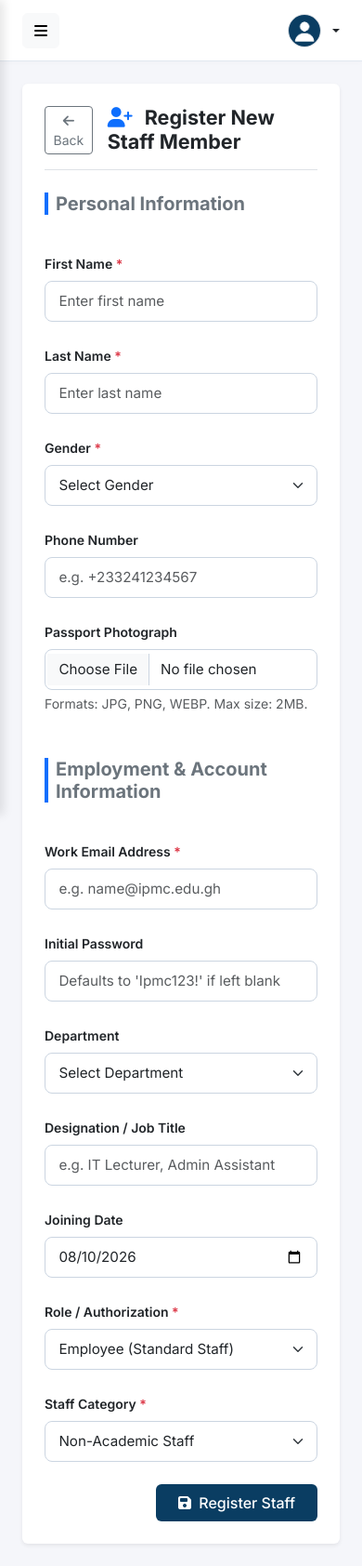
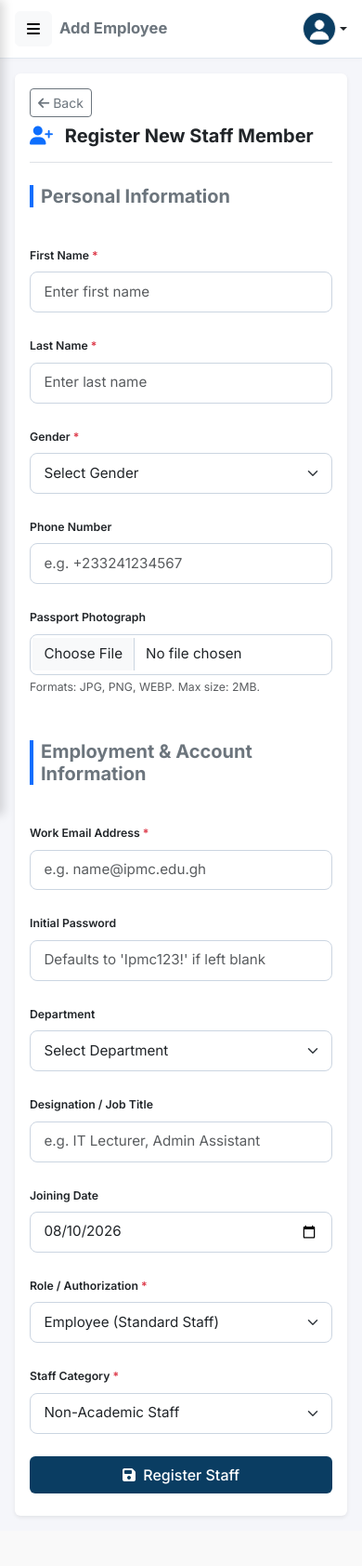
Before and after one commit to Ibrahimq683258e/EMS---IPMC, a PHP site: page /employee-add.php in a window 390 px wide. Shown: the whole page at 93% size. After the commit the page ends 1632 px from the top, so only its background shows below. Run offline with PHP 8.4, Linux system fonts and the light colour scheme; the visitor is signed in with stand-in values (Sample User, id 1); data comes from the database, SQL or seed files in the repository.

Commit message:
Thoroughly audit and enhance the visual responsiveness of the Web-Based Employee Management System across all devices (320px to ultra-wide) while maintaining 100% of core HR workflows and business logic.
Co-authored-by: Ibrahimq683258e <142511333+Ibrahimq683258e@users.noreply.github.com>

```diff
--- a/announcements.php
+++ b/announcements.php
@@ -58,7 +58,7 @@ include_once __DIR__ . '/includes/header.php';
     <!-- Left Column: Add Announcement (Admin/HR only) -->
     <?php if (isAdmin() || isHR()): ?>
         <div class="col-12 col-lg-4 mb-4">
-            <div class="card border-0 shadow-sm p-4 bg-white">
+            <div class="card border-0 shadow-sm p-3 p-md-4 bg-white">
                 <h5 class="fw-bold mb-3 text-dark"><i class="fa-solid fa-plus-circle text-success me-2"></i> Post New Announcement</h5>
 
                 <?php if (!empty($error)): ?>
@@ -91,7 +91,7 @@ include_once __DIR__ . '/includes/header.php';
 
     <!-- Right Column: Bulletins Feed -->
     <div class="col-12 <?php echo (isAdmin() || isHR()) ? 'col-lg-8' : ''; ?> mb-4">
-        <div class="card border-0 shadow-sm p-4 bg-white h-100">
+        <div class="card border-0 shadow-sm p-3 p-md-4 bg-white h-100">
             <h5 class="fw-bold mb-4 text-dark"><i class="fa-solid fa-newspaper text-primary me-2"></i> Active Bulletins & Campus Board</h5>
 
             <?php if (empty($announcements)): ?>
--- a/appraisal.php
+++ b/appraisal.php
@@ -60,7 +60,7 @@ include_once __DIR__ . '/includes/header.php';
     <!-- Left Column: Submit Appraisal Rating (Admin / HR only) -->
     <?php if (isAdmin() || isHR()): ?>
         <div class="col-12 col-lg-4 mb-4">
-            <div class="card border-0 shadow-sm p-4 bg-white">
+            <div class="card border-0 shadow-sm p-3 p-md-4 bg-white">
                 <h5 class="fw-bold mb-3 text-dark"><i class="fa-solid fa-star-half-stroke text-warning me-2"></i> Submit New Appraisal</h5>
 
                 <?php if (!empty($error)): ?>
@@ -125,7 +125,7 @@ include_once __DIR__ . '/includes/header.php';
 
     <!-- Right Column: Appraisal History -->
     <div class="col-12 <?php echo (isAdmin() || isHR()) ? 'col-lg-8' : ''; ?> mb-4">
-        <div class="card border-0 shadow-sm p-4 bg-white h-100">
+        <div class="card border-0 shadow-sm p-3 p-md-4 bg-white h-100">
             <h5 class="fw-bold mb-3 text-dark"><i class="fa-solid fa-list-check text-primary me-2"></i> Performance Appraisals History</h5>
 
             <?php if (empty($appraisals)): ?>
--- a/attendance.php
+++ b/attendance.php
@@ -63,7 +63,7 @@ include_once __DIR__ . '/includes/header.php';
 <div class="row">
     <!-- Date selector toolbar -->
     <div class="col-12 mb-4">
-        <div class="card border-0 shadow-sm p-4 bg-white">
+        <div class="card border-0 shadow-sm p-3 p-md-4 bg-white">
             <form method="GET" action="attendance.php" class="row g-3 align-items-center">
                 <div class="col-12 col-md-4">
                     <h5 class="fw-bold mb-0 text-dark"><i class="fa-solid fa-clipboard-user text-primary me-2"></i> Attendance Log</h5>
@@ -96,7 +96,7 @@ include_once __DIR__ . '/includes/header.php';
         <form method="POST" action="attendance.php?date=<?php echo urlencode($selected_date); ?>">
             <input type="hidden" name="csrf_token" value="<?php echo htmlspecialchars($csrf_token); ?>">
 
-            <div class="card border-0 shadow-sm bg-white mb-4">
+            <div class="card border-0 shadow-sm bg-white mb-4 p-1">
                 <div class="card-body p-0">
                     <?php if (empty($records)): ?>
                         <div class="text-center py-5 text-muted">
--- a/css/style.css
+++ b/css/style.css
@@ -6,7 +6,7 @@
     --ipmc-dark: #1e272e;
     --ipmc-light: #f8f9fa;
     --ipmc-sidebar-width: 250px;
-    --ipmc-transition: all 0.3s ease;
+    --ipmc-transition: all 0.3s cubic-bezier(0.4, 0, 0.2, 1);
 }
 
 body {
@@ -14,6 +14,15 @@ body {
     background-color: #f5f6fa;
     color: var(--ipmc-dark);
     min-height: 100vh;
+    overflow-x: hidden;
+}
+
+#wrapper {
+    display: flex;
+    width: 100%;
+    min-height: 100vh;
+    overflow-x: hidden;
+    position: relative;
 }
 
 /* Sidebar Styling */
@@ -72,11 +81,13 @@ body {
 
 /* Content Area Layout */
 #content {
+    flex: 1;
     margin-left: var(--ipmc-sidebar-width);
     min-height: 100vh;
     display: flex;
     flex-direction: column;
     transition: var(--ipmc-transition);
+    width: calc(100% - var(--ipmc-sidebar-width));
 }
 
 /* Top Navbar Styling */
@@ -85,6 +96,7 @@ body {
     border-bottom: 1px solid #e2e8f0;
     padding: 0.85rem 1.5rem;
     box-shadow: 0 2px 4px rgba(0,0,0,0.02);
+    z-index: 1030;
 }
 
 /* Dashboard Summary Cards */
@@ -185,6 +203,7 @@ body {
     padding: 0.6rem 0.9rem;
     font-size: 0.95rem;
     transition: border-color 0.2s ease, box-shadow 0.2s ease;
+    width: 100%;
 }
 
 .form-control:focus, .form-select:focus {
@@ -227,8 +274,73 @@ body {
     }
     #content {
         margin-left: 0;
+        width: 100%;
     }
     .top-navbar {
         padding: 0.85rem 1rem;
     }
 }
+
+/* Medium & Small Tablet Breakpoint Range */
+@media (max-width: 767.98px) {
+    .top-navbar h5 {
+        font-size: 1.1rem;
+    }
+    .container-fluid {
+        padding: 1rem !important;
+    }
+    .card-stat .card-body {
+        padding: 1.25rem;
+    }
+}
+
+/* Extra Small Phones & Narrow break limits (320px to 480px) */
+@media (max-width: 480px) {
+    body {
+        font-size: 14px;
+    }
+    .top-navbar {
+        padding: 0.75rem 0.85rem;
+    }
+    .top-navbar #userMenuDropdown span {
+        display: none !important;
+    }
+    .card-stat .card-body {
+        padding: 1rem;
+    }
+    .stat-icon {
+        width: 40px;
+        height: 40px;
+        font-size: 1.15rem;
+    }
+
+    /* Target large primary action buttons to make them fully tapable */
+    .btn-ipmc, .btn-accent, .btn-submit-mobile {
+        width: 100%;
+        margin-bottom: 0.5rem;
+    }
+
+    .btn-group, .d-flex-mobile-stack {
+        flex-direction: column !important;
+    }
+    .btn-group .btn {
+        border-radius: 6px !important;
+        margin-bottom: 0.25rem;
+        width: 100%;
+    }
+    /* Stop clipping on table texts */
+    .table td, .table th {
+        padding: 0.75rem 0.85rem;
+    }
+    /* Multi-columns wrap naturally */
+    .row {
+        --bs-gutter-x: 1rem;
+    }
+}
+
+/* Ultra Narrow Device Limits (320px - 350px) */
+@media (max-width: 350px) {
+    .top-navbar h5 {
+        display: none !important; /* Hide title completely to avoid overlaps */
+    }
+}
--- a/departments.php
+++ b/departments.php
@@ -77,7 +77,7 @@ include_once __DIR__ . '/includes/header.php';
 <div class="row">
     <!-- Left Column: Department List -->
     <div class="col-12 col-lg-8 mb-4">
-        <div class="card border-0 shadow-sm bg-white p-4 h-100">
+        <div class="card border-0 shadow-sm bg-white p-3 p-md-4 h-100">
             <h5 class="fw-bold mb-3 text-dark"><i class="fa-solid fa-building-user text-primary me-2"></i> Institutional Departments</h5>
 
             <?php if (empty($departments)): ?>
@@ -132,7 +132,7 @@ include_once __DIR__ . '/includes/header.php';
 
     <!-- Right Column: Form (Contextual - Add or Edit) -->
     <div class="col-12 col-lg-4 mb-4">
-        <div class="card border-0 shadow-sm bg-white p-4 h-100" id="formContainer">
+        <div class="card border-0 shadow-sm bg-white p-3 p-md-4 h-100" id="formContainer">
             <h5 class="fw-bold mb-3 text-dark" id="formTitle"><i class="fa-solid fa-plus-circle text-success me-2"></i> Add New Department</h5>
 
             <?php if (!empty($error)): ?>
--- a/employee-add.php
+++ b/employee-add.php
@@ -99,10 +99,10 @@ include_once __DIR__ . '/includes/header.php';
 
 <div class="row justify-content-center">
     <div class="col-12 col-xl-10">
-        <div class="card border-0 shadow-sm p-4 bg-white">
-            <div class="d-flex align-items-center mb-4 border-bottom pb-3">
-                <a href="employees.php" class="btn btn-sm btn-outline-secondary me-3"><i class="fa-solid fa-arrow-left"></i> Back</a>
-                <h4 class="fw-bold mb-0 text-dark"><i class="fa-solid fa-user-plus text-primary me-2"></i> Register New Staff Member</h4>
+        <div class="card border-0 shadow-sm p-3 p-md-4 bg-white">
+            <div class="d-flex align-items-center flex-wrap mb-4 border-bottom pb-3 gap-2">
+                <a href="employees.php" class="btn btn-sm btn-outline-secondary me-2"><i class="fa-solid fa-arrow-left"></i> Back</a>
+                <h4 class="fw-bold mb-0 text-dark fs-5"><i class="fa-solid fa-user-plus text-primary me-2"></i> Register New Staff Member</h4>
             </div>
 
             <?php if (!empty($error)): ?>
@@ -204,7 +204,7 @@ include_once __DIR__ . '/includes/header.php';
                 </div>
 
                 <div class="col-12 mt-4 text-end">
-                    <button type="submit" class="btn btn-ipmc px-4 py-2"><i class="fa-solid fa-save me-1"></i> Register Staff</button>
+                    <button type="submit" class="btn btn-ipmc btn-submit-mobile px-4 py-2"><i class="fa-solid fa-save me-1"></i> Register Staff</button>
                 </div>
             </form>
         </div>
--- a/employees.php
+++ b/employees.php
@@ -32,10 +32,10 @@ include_once __DIR__ . '/includes/header.php';
 <div class="row">
     <!-- Filter Toolbar -->
     <div class="col-12 mb-4">
-        <div class="card border-0 shadow-sm p-4 bg-white">
-            <div class="d-flex justify-content-between align-items-center flex-wrap mb-3">
+        <div class="card border-0 shadow-sm p-3 p-md-4 bg-white">
+            <div class="d-flex justify-content-between align-items-center flex-wrap mb-3 gap-2">
                 <h5 class="fw-bold mb-0 text-dark"><i class="fa-solid fa-filter text-primary me-2"></i> Filter & Search Staff</h5>
-                <a href="employee-add.php" class="btn btn-ipmc"><i class="fa-solid fa-user-plus me-1"></i> Add New Employee</a>
+                <a href="employee-add.php" class="btn btn-ipmc btn-submit-mobile"><i class="fa-solid fa-user-plus me-1"></i> Add New Employee</a>
             </div>
 
             <form method="GET" action="employees.php" class="row g-3">
--- a/includes/footer.php
+++ b/includes/footer.php
@@ -5,26 +5,56 @@
     <!-- Bootstrap 5 JS Bundle with Popper -->
     <script src="https://cdn.jsdelivr.net/npm/bootstrap@5.3.2/dist/js/bootstrap.bundle.min.js"></script>
 
-    <!-- Custom jQuery-free Responsive Toggle Script -->
+    <!-- Custom jQuery-free Responsive Toggle Script with mobile overlay backdrop support -->
     <script>
         document.addEventListener('DOMContentLoaded', function () {
             const toggleBtn = document.getElementById('sidebarToggleBtn');
             const sidebar = document.getElementById('sidebar');
+            const backdrop = document.getElementById('sidebarBackdrop');
+
+            function toggleSidebar(show) {
+                if (show) {
+                    sidebar.classList.add('show');
+                    if (backdrop) backdrop.classList.add('show');
+                } else {
+                    sidebar.classList.remove('show');
+                    if (backdrop) backdrop.classList.remove('show');
+                }
+            }
 
             if (toggleBtn && sidebar) {
                 toggleBtn.addEventListener('click', function (e) {
                     e.preventDefault();
-                    sidebar.classList.toggle('show');
+                    e.stopPropagation();
+                    const isShown = sidebar.classList.contains('show');
+                    toggleSidebar(!isShown);
                 });
             }
 
-            // Close sidebar when clicking outside on mobile
+            // Close sidebar when clicking outside on mobile (clicking the backdrop overlay)
+            if (backdrop) {
+                backdrop.addEventListener('click', function () {
+                    toggleSidebar(false);
+                });
+            }
+
+            // Close sidebar when clicking outside on mobile or window resize
             document.addEventListener('click', function (e) {
-                const isClickInsideSidebar = sidebar.contains(e.target);
-                const isClickToggleBtn = toggleBtn && toggleBtn.contains(e.target);
+                if (window.innerWidth < 992 && sidebar && sidebar.classList.contains('show')) {
+                    const isClickInsideSidebar = sidebar.contains(e.target);
+                    const isClickToggleBtn = toggleBtn && toggleBtn.contains(e.target);
 
-                if (window.innerWidth < 992 && !isClickInsideSidebar && !isClickToggleBtn && sidebar.classList.contains('show')) {
-                    sidebar.classList.remove('show');
+                    if (!isClickInsideSidebar && !isClickToggleBtn) {
+                        toggleSidebar(false);
+                    }
+                }
+            });
+
+            // Adjust on window resize
+            window.addEventListener('resize', function () {
+                if (window.innerWidth >= 992) {
+                    if (sidebar) sidebar.classList.remove('show');
+                    if (backdrop) backdrop.classList.remove('show');
                 }
             });
         });
--- a/includes/header.php
+++ b/includes/header.php
@@ -23,19 +23,22 @@ require_once __DIR__ . '/auth.php';
     <link href="css/style.css" rel="stylesheet">
 </head>
 <body>
-    <div class="d-flex" id="wrapper">
+    <div id="wrapper">
+        <!-- Backdrop for mobile sidebar overlay -->
+        <div id="sidebarBackdrop" class="sidebar-backdrop"></div>
+
         <!-- Sidebar -->
         <?php include_once __DIR__ . '/sidebar.php'; ?>
 
         <!-- Content Area -->
         <div id="content">
             <!-- Top Navbar -->
-            <nav class="navbar navbar-expand-lg top-navbar px-4 d-flex justify-content-between align-items-center">
+            <nav class="navbar top-navbar px-3 px-md-4 d-flex justify-content-between align-items-center">
                 <div class="d-flex align-items-center">
-                    <button class="btn btn-light d-lg-none me-3" id="sidebarToggleBtn">
+                    <button class="btn btn-light d-lg-none me-2 me-md-3" id="sidebarToggleBtn" aria-label="Toggle Navigation">
                         <i class="fa-solid fa-bars"></i>
                     </button>
-                    <h5 class="m-0 font-weight-bold d-none d-sm-inline-block text-secondary">
+                    <h5 class="m-0 fw-bold text-secondary text-truncate" style="max-width: 180px; font-size: calc(1rem + 0.15vw);">
                         <?php echo isset($page_title) ? $page_title : "Dashboard"; ?>
                     </h5>
                 </div>
@@ -48,15 +51,19 @@ require_once __DIR__ . '/auth.php';
                             $photo_src = $_SESSION['user_photo'];
                         }
                         ?>
-                        <div class="rounded-circle overflow-hidden me-2 border" style="width: 36px; height: 36px;">
+                        <div class="rounded-circle overflow-hidden me-0 me-md-2 border" style="width: 36px; height: 36px; min-width: 36px;">
                             <img src="<?php echo $photo_src; ?>" alt="Profile" style="width: 100%; height: 100%; object-fit: cover;">
                         </div>
-                        <span class="d-none d-md-inline-block fw-semibold text-secondary">
+                        <span class="d-none d-md-inline-block fw-semibold text-secondary text-truncate" style="max-width: 120px;">
                             <?php echo $_SESSION['user_name'] ?? 'Guest'; ?>
                             <small class="badge bg-secondary ms-1" style="font-size: 0.65rem;"><?php echo $_SESSION['user_role'] ?? 'Employee'; ?></small>
                         </span>
                     </a>
                     <ul class="dropdown-menu dropdown-menu-end shadow border-0" aria-labelledby="userMenuDropdown">
+                        <li class="d-block d-md-none border-bottom pb-2 mb-2 px-3 py-1">
+                            <span class="fw-bold d-block text-truncate"><?php echo $_SESSION['user_name'] ?? 'Guest'; ?></span>
+                            <small class="badge bg-secondary mt-1"><?php echo $_SESSION['user_role'] ?? 'Employee'; ?></small>
+                        </li>
                         <li>
                             <a class="dropdown-item py-2" href="employee-view.php?id=<?php echo $_SESSION['user_id'] ?? 0; ?>">
                                 <i class="fa-solid fa-user-circle me-2 text-primary"></i> My Profile
@@ -73,13 +80,14 @@ require_once __DIR__ . '/auth.php';
             </nav>
 
             <!-- Main Content Container -->
-            <div class="container-fluid p-4">
+            <div class="container-fluid p-3 p-md-4">
 
                 <!-- Global Alerts (Success/Error/Warning) -->
                 <?php if (isset($_SESSION['success_msg'])): ?>
                     <div class="alert alert-success alert-dismissible fade show shadow-sm border-start border-4 border-success" role="alert">
                         <i class="fa-solid fa-check-circle me-2"></i>
-                        <?php echo $_SESSION['success_msg']; unset($_SESSION['success_msg']); ?>
+                        <span><?php echo $_SESSION['success_msg']; ?></span>
+                        <?php unset($_SESSION['success_msg']); ?>
                         <button type="button" class="btn-close" data-bs-dismiss="alert" aria-label="Close"></button>
                     </div>
                 <?php endif; ?>
@@ -87,7 +95,8 @@ require_once __DIR__ . '/auth.php';
                 <?php if (isset($_SESSION['error_msg'])): ?>
                     <div class="alert alert-danger alert-dismissible fade show shadow-sm border-start border-4 border-danger" role="alert">
                         <i class="fa-solid fa-exclamation-triangle me-2"></i>
-                        <?php echo $_SESSION['error_msg']; unset($_SESSION['error_msg']); ?>
+                        <span><?php echo $_SESSION['error_msg']; ?></span>
+                        <?php unset($_SESSION['error_msg']); ?>
                         <button type="button" class="btn-close" data-bs-dismiss="alert" aria-label="Close"></button>
                     </div>
                 <?php endif; ?>
--- a/leave-apply.php
+++ b/leave-apply.php
@@ -48,7 +48,7 @@ include_once __DIR__ . '/includes/header.php';
     <!-- Left Column: Application Form & Balances -->
     <div class="col-12 col-lg-5 mb-4">
         <!-- Balances Summary -->
-        <div class="card border-0 shadow-sm p-4 mb-4 bg-white">
+        <div class="card border-0 shadow-sm p-3 p-md-4 mb-4 bg-white">
             <h5 class="fw-bold mb-3 text-dark"><i class="fa-solid fa-hourglass-start text-primary me-2"></i> My Leave Balances</h5>
             <div class="row g-2">
                 <?php if (empty($balances)): ?>
@@ -68,7 +68,7 @@ include_once __DIR__ . '/includes/header.php';
         </div>
 
         <!-- Submit Leave Request -->
-        <div class="card border-0 shadow-sm p-4 bg-white">
+        <div class="card border-0 shadow-sm p-3 p-md-4 bg-white">
             <h5 class="fw-bold mb-3 text-dark"><i class="fa-solid fa-calendar-plus text-success me-2"></i> Submit Leave Request</h5>
 
             <?php if (!empty($error)): ?>
@@ -119,7 +119,7 @@ include_once __DIR__ . '/includes/header.php';
 
     <!-- Right Column: Leave Application History -->
     <div class="col-12 col-lg-7 mb-4">
-        <div class="card border-0 shadow-sm p-4 bg-white h-100">
+        <div class="card border-0 shadow-sm p-3 p-md-4 bg-white h-100">
             <h5 class="fw-bold mb-3 text-dark"><i class="fa-solid fa-clock-rotate-left text-primary me-2"></i> Leave Request History</h5>
 
             <?php if (empty($history)): ?>
--- a/leave-manage.php
+++ b/leave-manage.php
@@ -53,7 +53,7 @@ include_once __DIR__ . '/includes/header.php';
 <div class="row">
     <!-- Filter Bar -->
     <div class="col-12 mb-4">
-        <div class="card border-0 shadow-sm p-4 bg-white">
+        <div class="card border-0 shadow-sm p-3 p-md-4 bg-white">
             <h5 class="fw-bold mb-3 text-dark"><i class="fa-solid fa-filter text-primary me-2"></i> Filter Requests</h5>
             <form method="GET" action="leave-manage.php" class="row g-3">
                 <div class="col-12 col-sm-6 col-md-4">
@@ -98,7 +98,7 @@ include_once __DIR__ . '/includes/header.php';
 
     <!-- Leave Requests Listing -->
     <div class="col-12">
-        <div class="card border-0 shadow-sm bg-white">
+        <div class="card border-0 shadow-sm bg-white p-1">
             <div class="card-body p-0">
                 <?php if (empty($leaves)): ?>
                     <div class="text-center py-5">
```
Also changed, not shown: other parts of css/style.css (+39 -5 lines), attendance-report.php (+5 -5 lines), dashboard.php (+18 -18 lines), employee-edit.php (+6 -6 lines), employee-view.php (+7 -7 lines), reports.php (+8 -8 lines), 1 other file.
